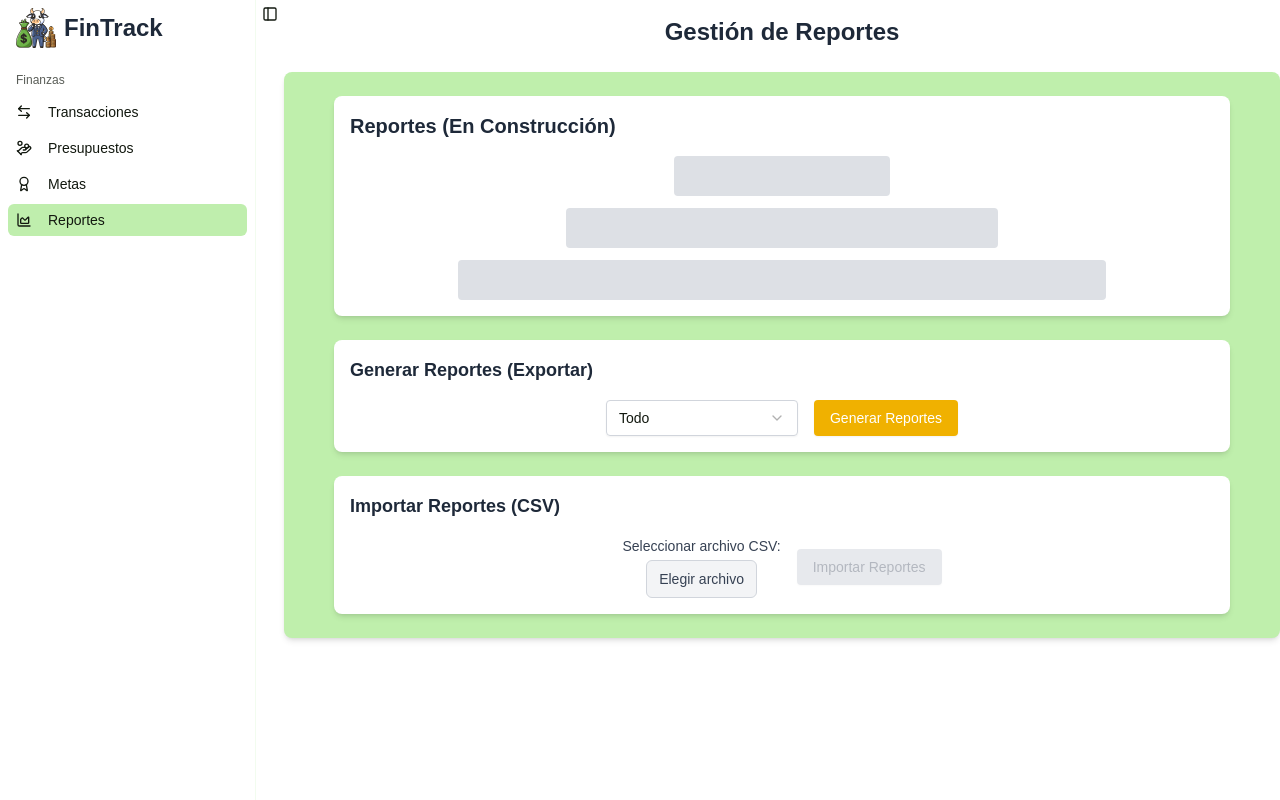
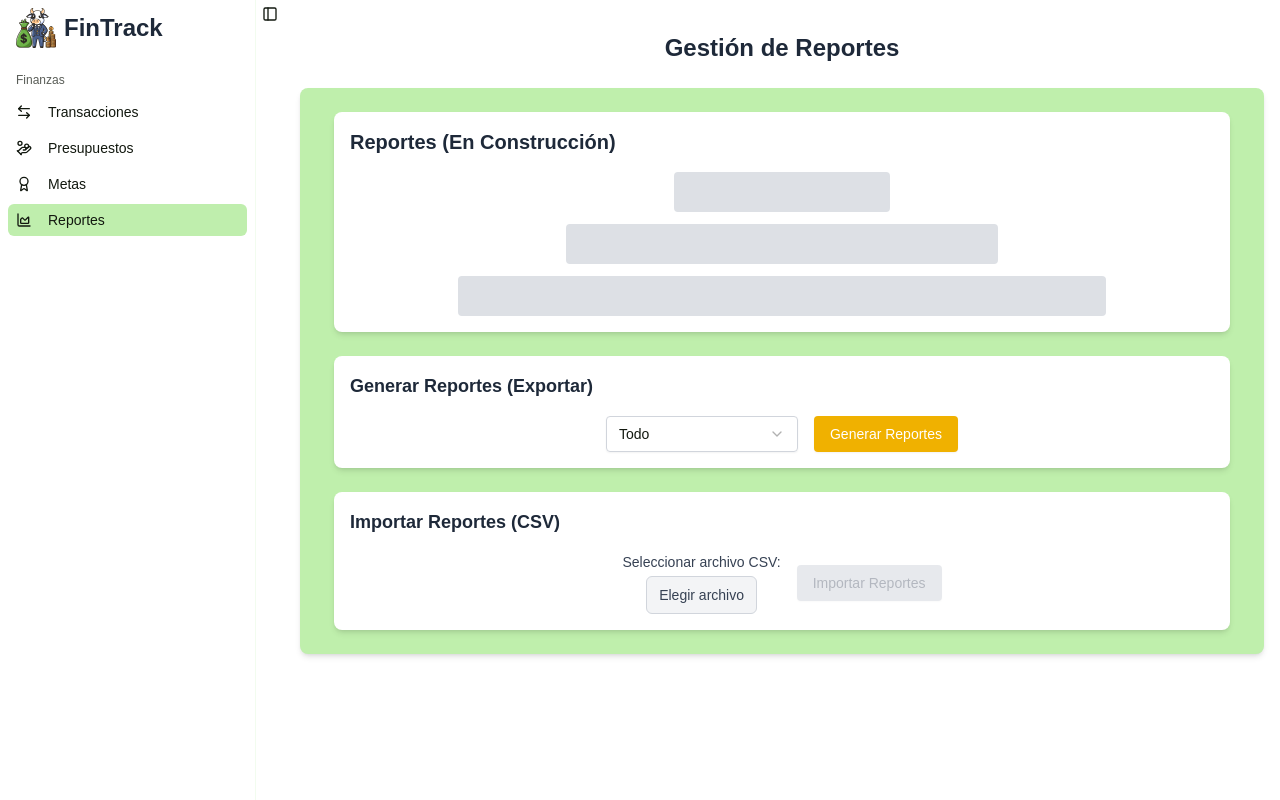
Before and after one commit to JuanLoaiza007/fintrack-mvp, a Next.js app: page /reportes in a window 1280 px wide. Built offline with nearby package versions, Linux system fonts and the light colour scheme; a web font is replaced by a local one.

Commit message:
fix: add padding to ReportesModule for improved layout

```diff
--- a/components/ui/features/reportes/module.jsx
+++ b/components/ui/features/reportes/module.jsx
@@ -16,7 +16,7 @@
  */
 export default function ReportesModule() {
   return (
-    <div className="w-full flex flex-col items-center gap-6">
+    <div className="w-full flex flex-col items-center gap-6 p-4">
       <h2 className="text-2xl font-bold text-gray-800 mt-4">
         Gestión de Reportes
       </h2>
```
